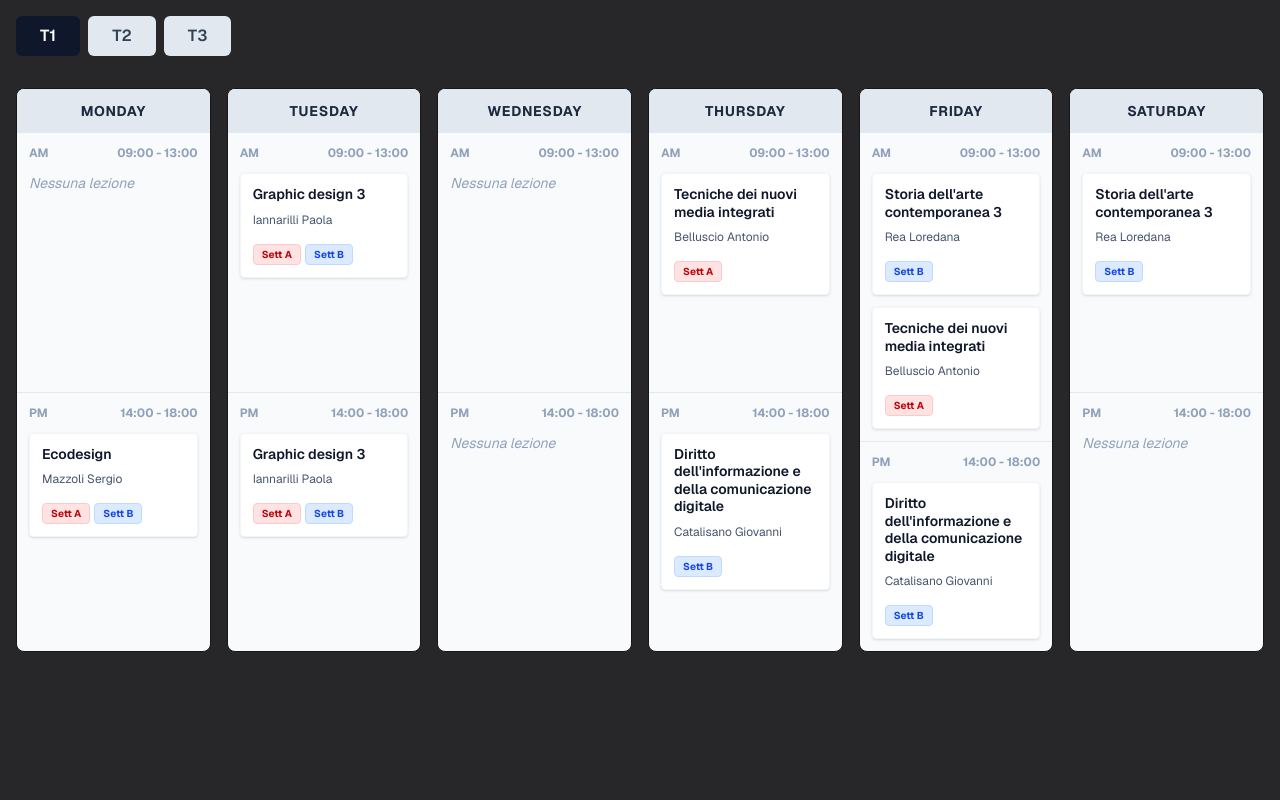
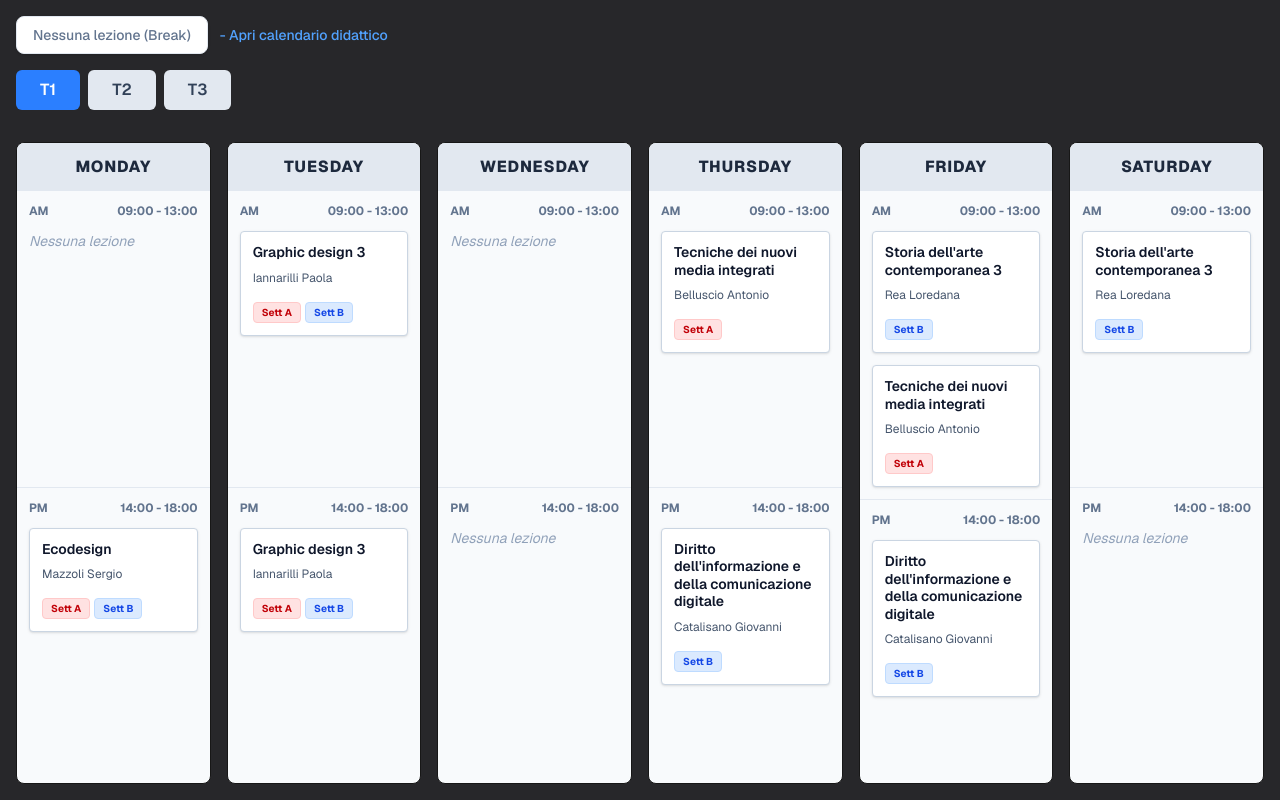
Before and after one commit to pier-4/orario-biennio-gd, a Next.js app: page / in a window 1280 px wide. Built offline with nearby package versions, Linux system fonts and the light colour scheme.

Commit message:
add current week and ui changes

```diff
--- a/src/app/page.jsx
+++ b/src/app/page.jsx
@@ -1,5 +1,6 @@
 "use client";
 import React, { useState } from "react";
+import CurrentWeekIndicator from "@/components/CurrentWeek";
 
 // Sostituisci con il tuo import effettivo
 import data from "../lib/db.json";
@@ -21,7 +22,10 @@ export default function Schedule() {
   const termData = data.filter((item) => item.term.includes(activeTerm));
 
   return (
-    <div className="max-w-7xl mx-auto p-4 font-sans bg-zinc-800 min-h-screen min-w-screen">
+    <div className="flex flex-col max-w-7xl mx-auto p-4 font-sans bg-zinc-800 min-h-screen min-w-screen">
+      {/* current week indicator */}
+      <CurrentWeekIndicator />
+
       {/* Controlli Trimestre */}
       <div
         className="flex gap-2 mb-8"
@@ -33,9 +37,9 @@ export default function Schedule() {
             key={term}
             onClick={() => setActiveTerm(term)}
             aria-pressed={activeTerm === term}
-            className={`px-6 py-2 rounded-md font-semibold transition-colors ${
+            className={`px-6 py-2 rounded-md font-semibold transition-colors cursor-pointer ${
               activeTerm === term
-                ? "bg-slate-900 text-white"
+                ? "bg-blue-500 text-white"
                 : "bg-slate-200 text-slate-700 hover:bg-slate-300"
             }`}
           >
@@ -45,7 +49,7 @@ export default function Schedule() {
       </div>
 
       {/* Griglia Calendario */}
-      <div className="grid grid-cols-1 md:grid-cols-2 lg:grid-cols-3 xl:grid-cols-6 gap-4">
+      <div className="flex-1 grid grid-cols-1 md:grid-cols-2 lg:grid-cols-3 xl:grid-cols-6 gap-4">
         {DAYS.map((day) => {
           const dayClasses = termData.filter((item) => item.dayOfWeek === day);
           const amClasses = dayClasses.filter((item) =>
@@ -60,13 +64,13 @@ export default function Schedule() {
               key={day}
               className="flex flex-col border rounded-lg bg-slate-50 overflow-hidden"
             >
-              <header className="bg-slate-200 p-3 text-center font-bold uppercase tracking-wider text-sm text-slate-800">
+              <header className="bg-slate-200 p-3 text-center font-extrabold uppercase tracking-wider text-base text-slate-800">
                 {day}
               </header>
 
               {/* Fascia AM */}
               <div className="flex-1 p-3 border-b border-slate-200">
-                <h3 className="text-xs font-bold text-slate-400 mb-3 uppercase flex items-center justify-between">
+                <h3 className="text-xs font-bold text-slate-500 mb-3 uppercase flex items-center justify-between">
                   <span>AM</span>
                   <span>09:00 - 13:00</span>
                 </h3>
@@ -84,7 +88,7 @@ export default function Schedule() {
 
               {/* Fascia PM */}
               <div className="flex-1 p-3">
-                <h3 className="text-xs font-bold text-slate-400 mb-3 uppercase flex items-center justify-between">
+                <h3 className="text-xs font-bold text-slate-500 mb-3 uppercase flex items-center justify-between">
                   <span>PM</span>
                   <span>14:00 - 18:00</span>
                 </h3>
@@ -110,7 +114,7 @@ export default function Schedule() {
 // Sotto-componente per le singole schede materia
 function ClassCard({ data }) {
   return (
-    <li className="bg-white p-3 rounded shadow-sm border border-slate-100 flex flex-col gap-2">
+    <li className="bg-white p-3 rounded shadow-sm border border-slate-300 flex flex-col gap-2">
       <h4 className="font-semibold text-sm leading-tight text-slate-900">
         {data.subject}
       </h4>
--- /dev/null
+++ b/src/components/CurrentWeek.jsx
@@ -0,0 +1,82 @@
+import React, { useState, useMemo, useRef } from "react";
+import academicWeeks from "@/lib/weeks.json";
+
+export default function CurrentWeekIndicator() {
+  const [overrideDate, setOverrideDate] = useState("");
+  const inputRef = useRef(null);
+
+  const currentInfo = useMemo(() => {
+    const today = overrideDate ? new Date(overrideDate) : new Date();
+    today.setHours(0, 0, 0, 0);
+
+    const active = academicWeeks.find((w) => {
+      const start = new Date(w.start);
+      const end = new Date(w.end);
+      end.setHours(23, 59, 59, 999);
+      return today >= start && today <= end;
+    });
+
+    if (!active || active.term === "Break") return null;
+
+    const isA = active.week % 2 !== 0;
+
+    return {
+      term: active.term,
+      week: active.week,
+      type: isA ? "A" : "B",
+      colorClass: isA
+        ? "bg-red-100 text-red-700 border-red-200"
+        : "bg-blue-100 text-blue-700 border-blue-200",
+    };
+  }, [overrideDate]);
+
+  return (
+    <div className="flex items-center gap-3 mb-4 font-sans">
+      {/* Indicatore Settimana */}
+      <div
+        onClick={() => inputRef.current?.showPicker()}
+        className="relative inline-flex items-center gap-2 px-4 py-2 rounded-lg border border-slate-200 bg-white shadow-sm cursor-pointer hover:bg-slate-50 transition-colors"
+        title="Clicca per testare una data"
+      >
+        <input
+          type="date"
+          ref={inputRef}
+          onChange={(e) => setOverrideDate(e.target.value)}
+          value={overrideDate}
+          className="absolute w-0 h-0 opacity-0 pointer-events-none"
+        />
+
+        {currentInfo ? (
+          <>
+            <span className="font-black text-slate-800 text-lg">
+              {currentInfo.term}
+            </span>
+            <span className="text-slate-300 font-bold">•</span>
+            <span className="font-semibold text-slate-700">
+              {currentInfo.week}
+            </span>
+            <span
+              className={`px-2 py-0.5 rounded text-xs font-bold border ${currentInfo.colorClass}`}
+            >
+              {currentInfo.type}
+            </span>
+          </>
+        ) : (
+          <span className="text-sm text-slate-500 font-medium">
+            Nessuna lezione (Break)
+          </span>
+        )}
+      </div>
+
+      {/* Link Calendario PDF */}
+      <a
+        href="/bozza-calendario-26.pdf"
+        target="_blank"
+        rel="noopener noreferrer"
+        className="text-sm text-blue-400 hover:text-blue-700 hover:underline font-medium"
+      >
+        - Apri calendario didattico
+      </a>
+    </div>
+  );
+}
--- /dev/null
+++ b/src/lib/weeks.json
@@ -0,0 +1,40 @@
+[
+  { "start": "2026-09-28", "end": "2026-10-04", "week": 1, "term": "T1" },
+  { "start": "2026-10-05", "end": "2026-10-11", "week": 2, "term": "T1" },
+  { "start": "2026-10-12", "end": "2026-10-18", "week": 3, "term": "T1" },
+  { "start": "2026-10-19", "end": "2026-10-25", "week": 4, "term": "T1" },
+  { "start": "2026-10-26", "end": "2026-11-01", "week": 5, "term": "T1" },
+  { "start": "2026-11-02", "end": "2026-11-08", "week": 6, "term": "T1" },
+  { "start": "2026-11-09", "end": "2026-11-15", "week": 7, "term": "T1" },
+  { "start": "2026-11-16", "end": "2026-11-22", "week": 8, "term": "T1" },
+  { "start": "2026-11-23", "end": "2026-11-29", "week": 9, "term": "T1" },
+  { "start": "2026-11-30", "end": "2026-12-06", "week": 10, "term": "T1" },
+  { "start": "2026-12-07", "end": "2026-12-13", "week": 0, "term": "Break" },
+  { "start": "2026-12-14", "end": "2026-12-20", "week": 0, "term": "Break" },
+  { "start": "2026-12-21", "end": "2026-12-27", "week": 0, "term": "Break" },
+  { "start": "2026-12-28", "end": "2027-01-03", "week": 0, "term": "Break" },
+  { "start": "2027-01-04", "end": "2027-01-10", "week": 0, "term": "Break" },
+  { "start": "2027-01-11", "end": "2027-01-17", "week": 11, "term": "T2" },
+  { "start": "2027-01-18", "end": "2027-01-24", "week": 12, "term": "T2" },
+  { "start": "2027-01-25", "end": "2027-01-31", "week": 13, "term": "T2" },
+  { "start": "2027-02-01", "end": "2027-02-07", "week": 14, "term": "T2" },
+  { "start": "2027-02-08", "end": "2027-02-14", "week": 15, "term": "T2" },
+  { "start": "2027-02-15", "end": "2027-02-21", "week": 16, "term": "T2" },
+  { "start": "2027-02-22", "end": "2027-02-28", "week": 17, "term": "T2" },
+  { "start": "2027-03-01", "end": "2027-03-07", "week": 18, "term": "T2" },
+  { "start": "2027-03-08", "end": "2027-03-14", "week": 19, "term": "T2" },
+  { "start": "2027-03-15", "end": "2027-03-21", "week": 20, "term": "T2" },
+  { "start": "2027-03-22", "end": "2027-03-28", "week": 0, "term": "Break" },
+  { "start": "2027-03-29", "end": "2027-04-04", "week": 0, "term": "Break" },
+  { "start": "2027-04-05", "end": "2027-04-11", "week": 0, "term": "Break" },
+  { "start": "2027-04-12", "end": "2027-04-18", "week": 21, "term": "T3" },
+  { "start": "2027-04-19", "end": "2027-04-25", "week": 22, "term": "T3" },
+  { "start": "2027-04-26", "end": "2027-05-02", "week": 23, "term": "T3" },
+  { "start": "2027-05-03", "end": "2027-05-09", "week": 24, "term": "T3" },
+  { "start": "2027-05-10", "end": "2027-05-16", "week": 25, "term": "T3" },
+  { "start": "2027-05-17", "end": "2027-05-23", "week": 26, "term": "T3" },
+  { "start": "2027-05-24", "end": "2027-05-30", "week": 27, "term": "T3" },
+  { "start": "2027-05-31", "end": "2027-06-06", "week": 28, "term": "T3" },
+  { "start": "2027-06-07", "end": "2027-06-13", "week": 29, "term": "T3" },
+  { "start": "2027-06-14", "end": "2027-06-20", "week": 30, "term": "T3" }
+]
```
Also changed, not shown: 1 other file (tests, documents, lock files or other folders).
